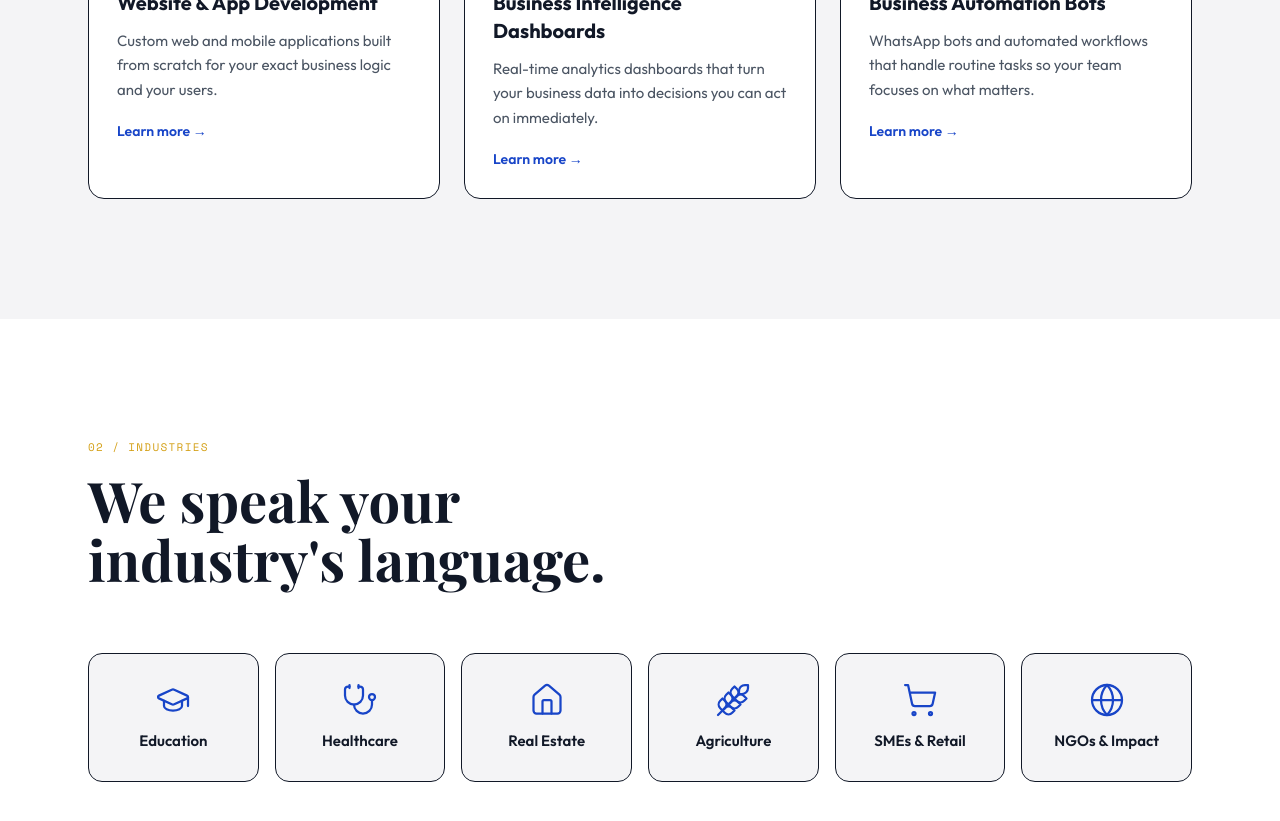
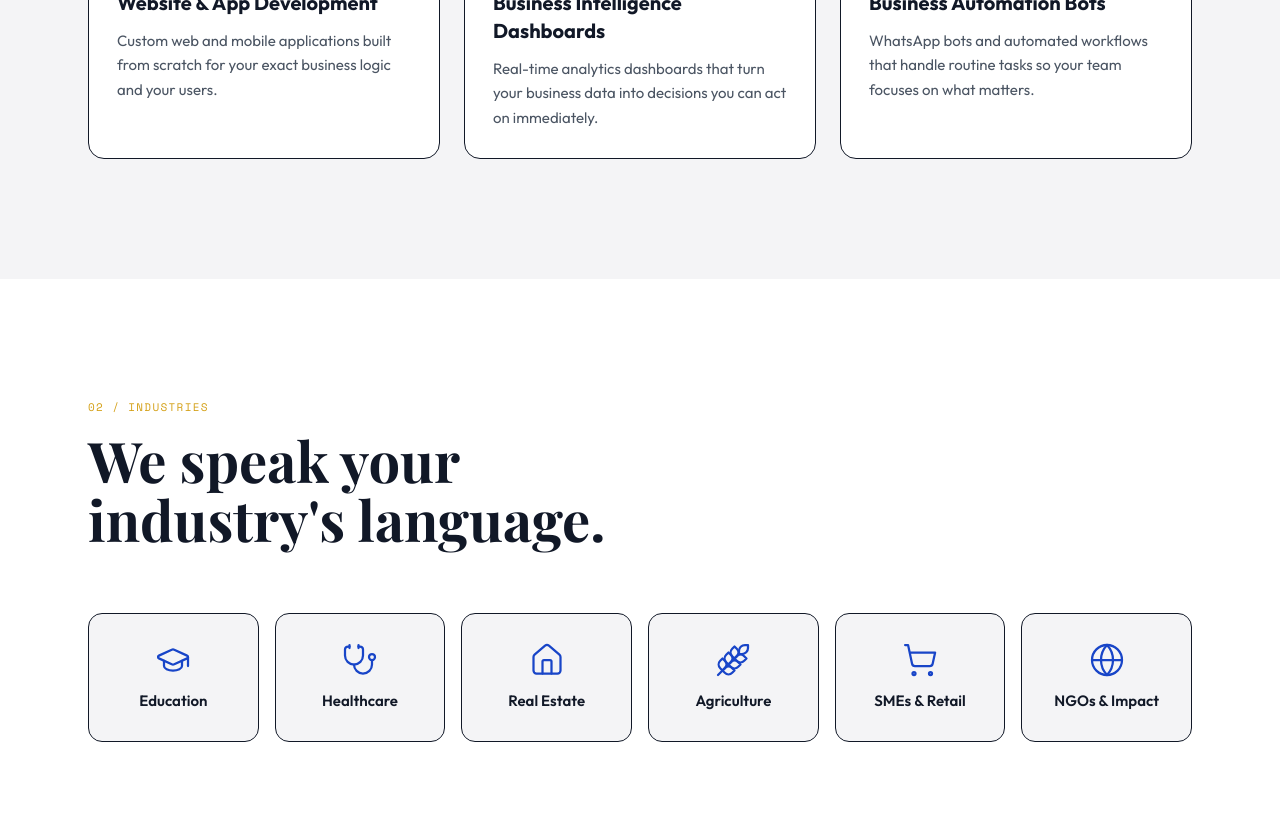
Before and after one commit to DevMarvellous/RAEL, a Next.js app: page / in a window 1280 px wide. Shown: the part 1300-2121 px from the top of the page. Built offline with nearby package versions, Linux system fonts and the light colour scheme.

Commit message:
style: remove non-functional 'Learn more' links from service cards

```diff
--- a/components/sections/Services.tsx
+++ b/components/sections/Services.tsx
@@ -97,14 +97,12 @@ function ServiceCard({ service, index }: { service: typeof services[0]; index: n
         <Icon className="mb-4 h-10 w-10 stroke-royal-blue stroke-[1.5]" />
         <p className="mb-2 font-mono text-[11px] text-gold">{service.number}</p>
         <h3 className="mb-3 font-sans text-xl font-bold text-text-dark">{service.title}</h3>
-        <p className="mb-4 font-sans text-[15px] leading-relaxed text-text-mid">
+        <p className="font-sans text-[15px] leading-relaxed text-text-mid">
           {service.description}
         </p>
-        <span className="font-sans text-sm font-semibold text-royal-blue">
-          Learn more &rarr;
-        </span>
-      </div>
-    </motion.div>
+        </div>
+        </motion.div>
+
   )
 }
 
```
